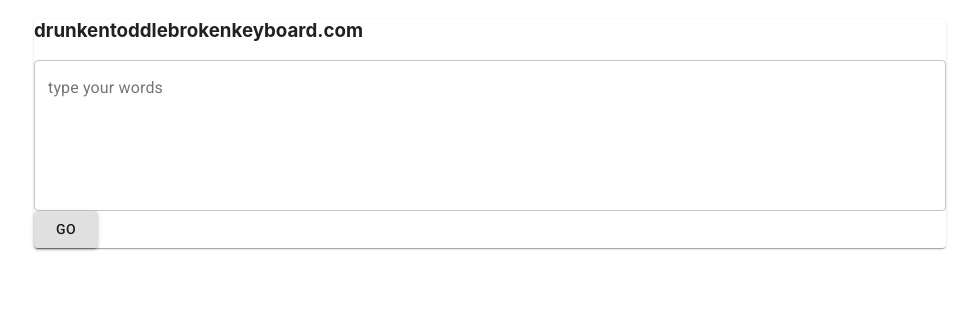
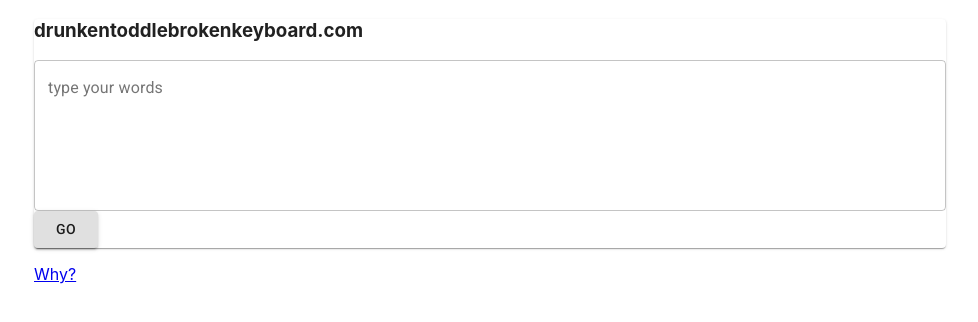
Before and after one commit to pottereric/mispeler, a React (Create React App) app: page / in a window 1280 px wide. Shown: the top 322 px of the page, without its empty margins (150-1128 px from the left). Built offline with nearby package versions, Linux system fonts and the light colour scheme.

Commit message:
Add the link to the explanation

```diff
--- a/src/components/mispeller.tsx
+++ b/src/components/mispeller.tsx
@@ -48,6 +48,7 @@ export class Mispeler extends React.Component<IMispelerProps, IMispelerState> {
             </p>
           </form>
         </Paper>
+        <a href="http://humbletoolsmith.com/2021/04/16/what-is-the-opposite-of-a-spell-checker/" >Why?</a>
       </Container>
     );
   }
```
